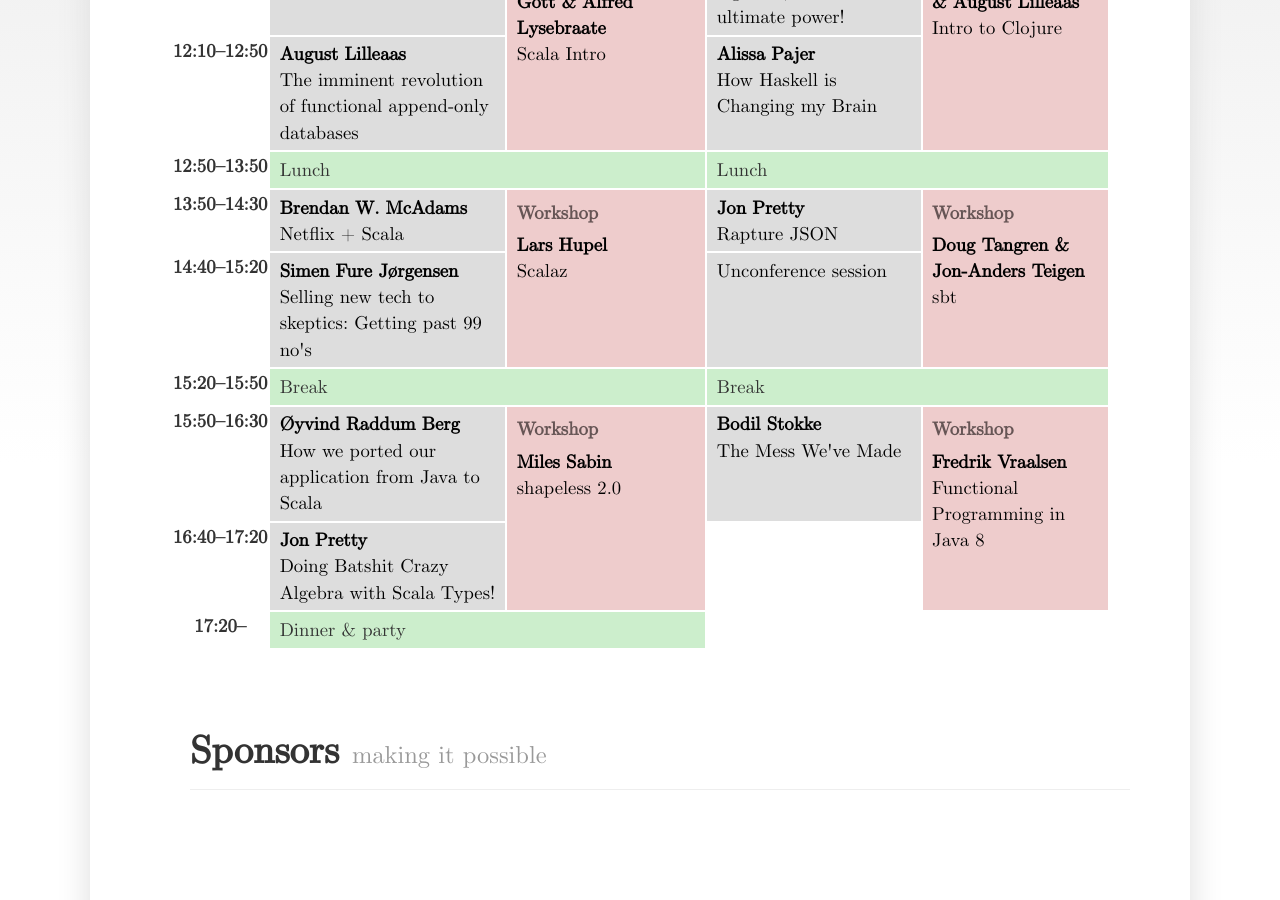
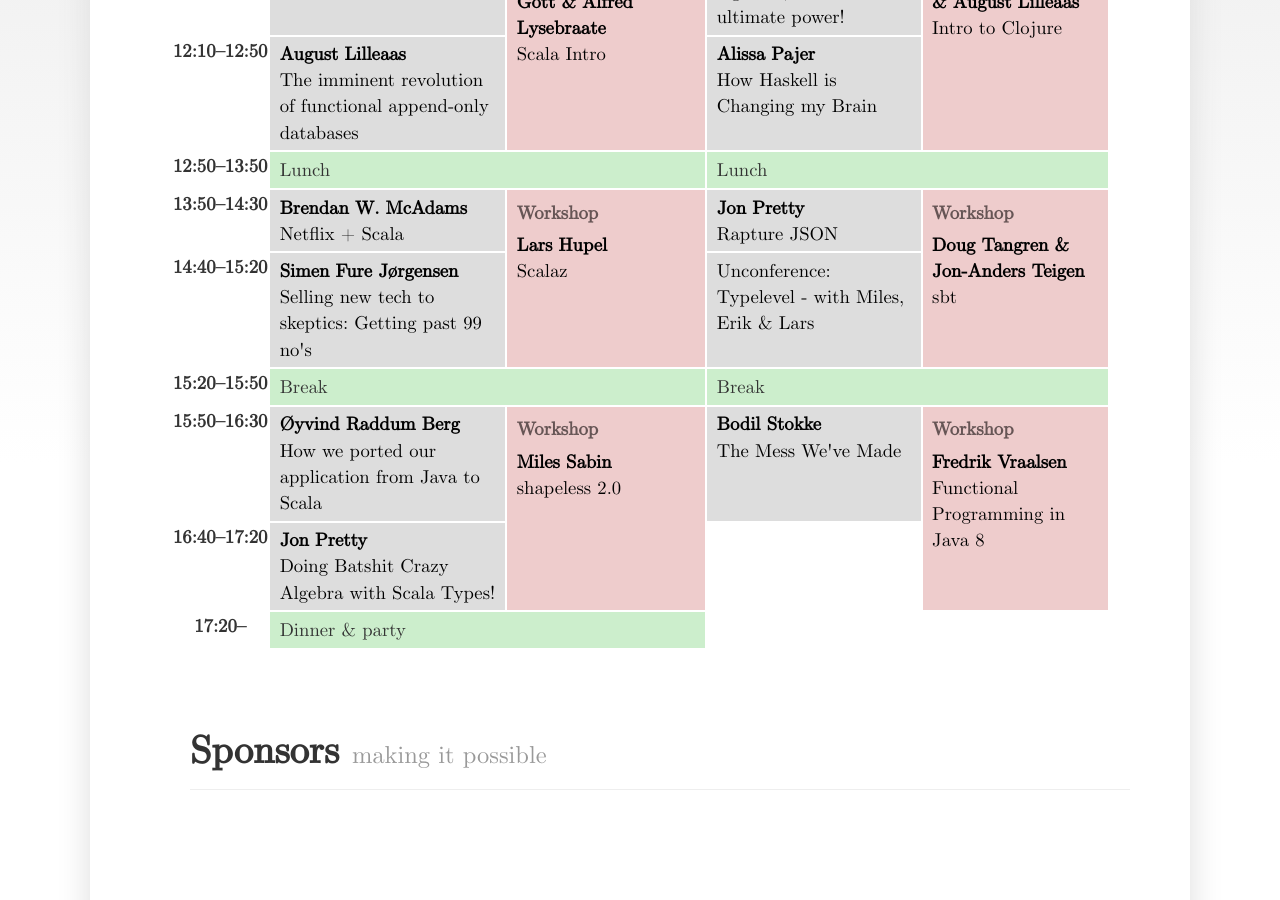
Before and after one commit to flatmaposlo/flatmaposlo.github.io, a Jekyll site: the page built from schedule.html, in a window 1280 px wide and 900 px high, scrolled down 795 px. Built offline with Jekyll 4.4.1, drawn with Linux system fonts in a browser that asks for light colours; some web fonts are replaced.

Commit message:
o Unconference

```diff
--- a/_includes/schedule.html
+++ b/_includes/schedule.html
@@ -146,7 +146,7 @@
           <td>
             <a href="">
               <div class="speaker"></div>
-              <div class="talk">Unconference session</div>
+              <div class="talk">Unconference: Typelevel - with Miles, Erik & Lars</div>
             </a>
           </td>
         </tr>
```
